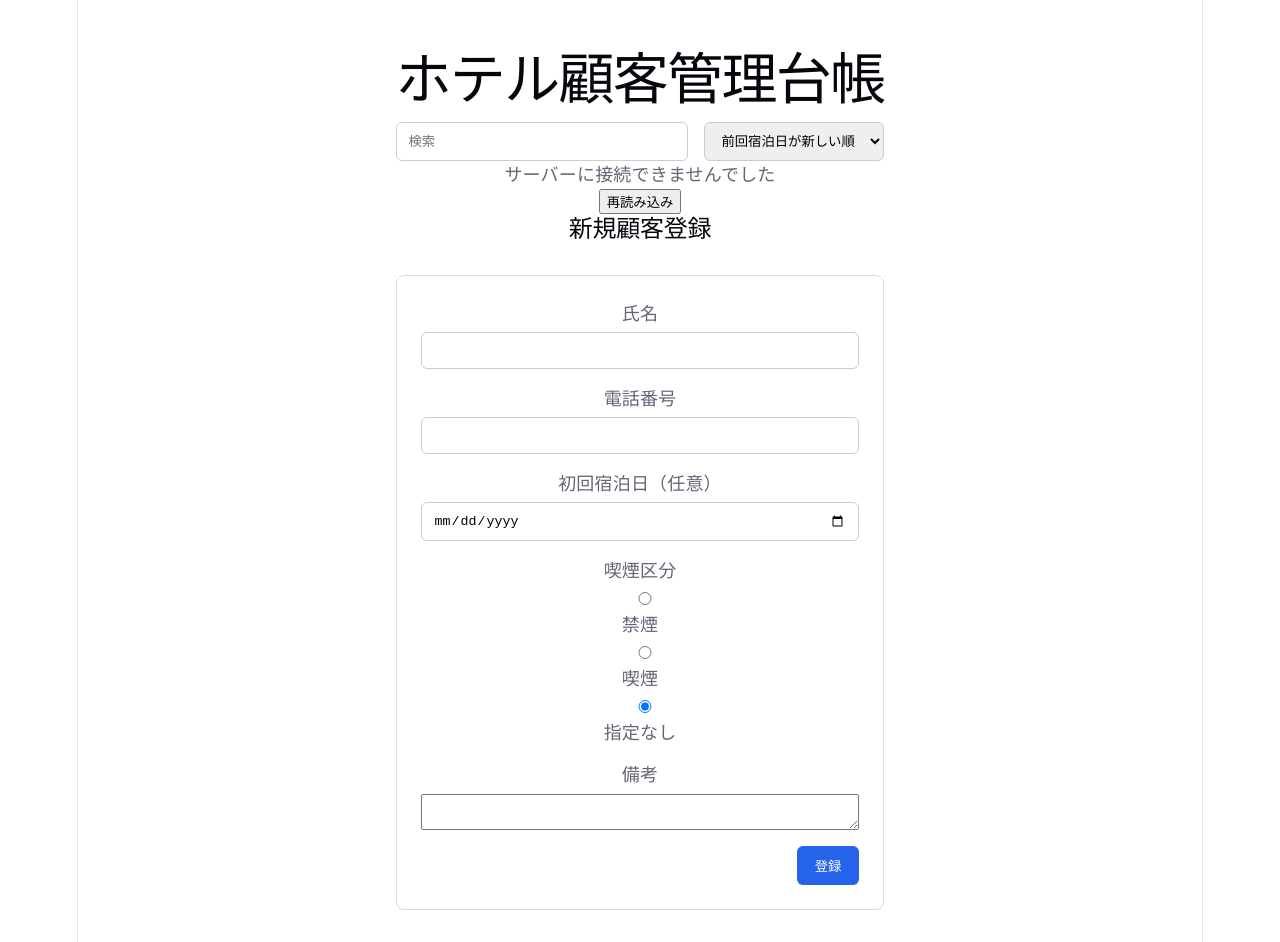
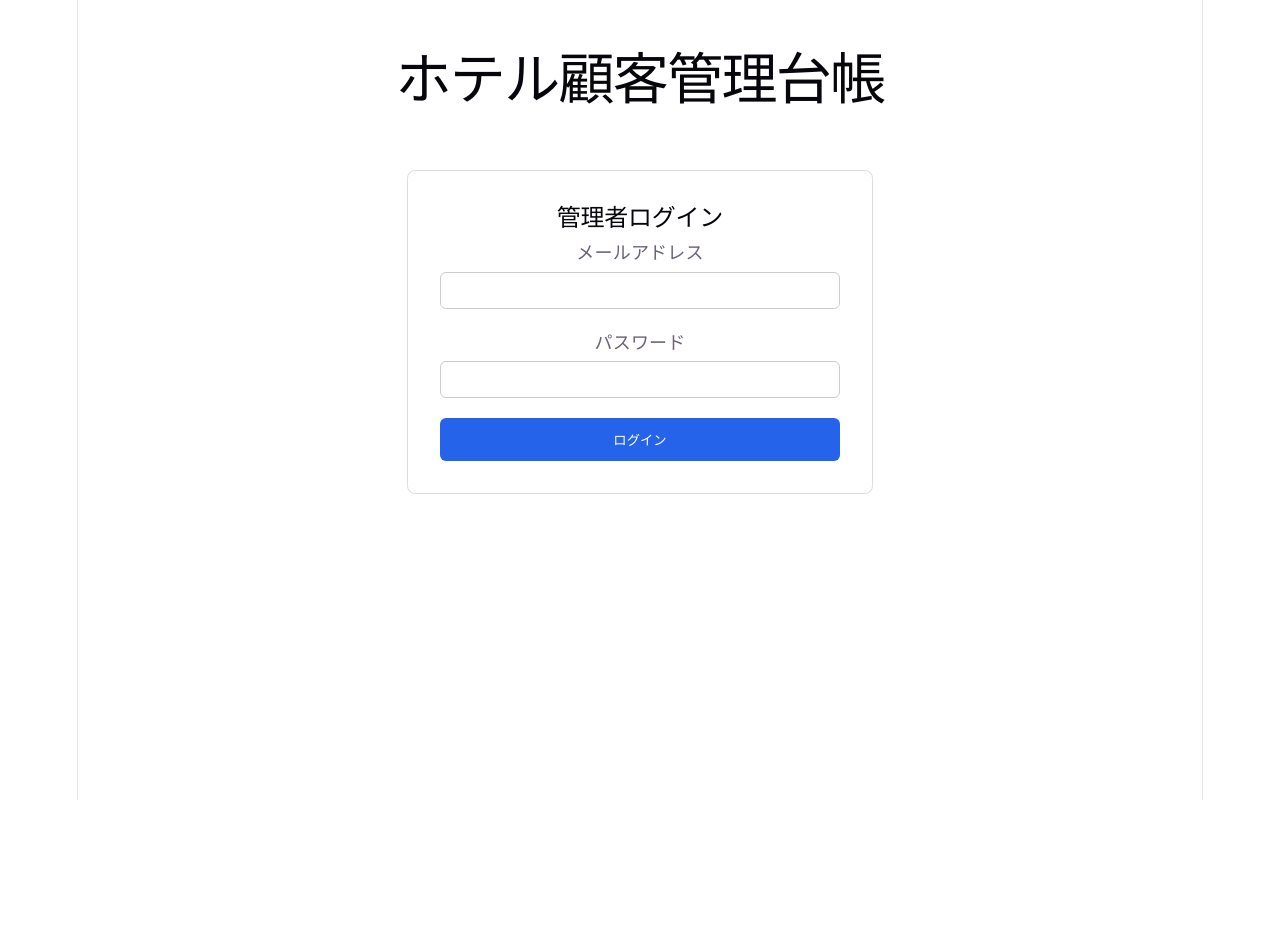
Before and after one commit to yamaharuworks-sudo/hotel-customer-management, a Vue app: page / in a window 1280 px wide. After the commit the page ends 800 px from the top, so only its background shows below. Built offline with nearby package versions, Linux system fonts and the light colour scheme; no server answers.

Commit message:
feat: add frontend authentication and login rate limit

```diff
--- a/src/App.vue
+++ b/src/App.vue
@@ -1,9 +1,10 @@
 <script setup>
-import {ref, computed} from "vue";
+import {ref, computed, onMounted} from "vue";
 import CustomerList from './components/CustomerList.vue'
 import CustomerForm from "./components/CustomerForm.vue";
 import { useCustomers } from "./composables/useCustomers.js";
 import StayHistory from "./components/StayHistory.vue";
+import LoginForm from "./components/LoginForm.vue";
 
 const newName = ref("");
 const newPhone = ref("");
@@ -36,6 +37,16 @@ const historyCustomerId = ref(null);
 const isSubmitting = ref(false); //　顧客登録中
 const isStaySubmitting = ref(false);
 
+// ログイン認証用
+const loginEmail = ref("");
+const loginPassword = ref("");
+const loginError = ref("");
+const isLoggingIn = ref(false);
+
+// 認証状態
+const currentAdmin = ref(null);
+const isCheckingAuth = ref(true);
+
 const {customers,
         fetchCustomers,
         fetchCustomerError,
@@ -47,6 +58,104 @@ const {customers,
         deleteStay,
         addStay
       } = useCustomers();
+
+const API_BASE_URL = import.meta.env.VITE_API_BASE_URL;
+
+async function checkAuth() {
+  isCheckingAuth.value = true;
+
+  try {
+    const response = await fetch(`${API_BASE_URL}/me`, {
+      credentials: "include"
+    });
+    if (response.ok) {
+      currentAdmin.value = await response.json();
+    } else {
+      currentAdmin.value = null;
+    }
+  } catch (error) {
+    console.log("認証確認エラー:", error);
+    currentAdmin.value = null;
+  } finally {
+    isCheckingAuth.value = false;
+  }
+}
+
+async function handleLogin() {
+  if (isLoggingIn.value) return;
+  isLoggingIn.value = true;
+  loginError.value = "";
+
+  try {
+    const response = await fetch(`${API_BASE_URL}/login`, {
+      method: "POST",
+      headers: {
+        "Content-Type": "application/json"
+      },
+      credentials: "include",
+      body: JSON.stringify({
+        email: loginEmail.value,
+        password: loginPassword.value
+      })
+    });
+
+    if (!response.ok) {
+      if (response.status === 401) {
+        loginError.value = "メールアドレスまたはパスワードが正しくありません";
+      } else if (response.status === 429) {
+        loginError.value = "ログイン試行回数が多すぎます。しばらく待ってから再試行してください";
+      } else {
+        loginError.value = "ログインできませんでした";
+      }
+
+        return;
+    }
+
+    loginPassword.value = "";
+
+    // Cookieを使ってログイン状態を確認
+    await checkAuth();
+
+    if (currentAdmin.value === null) {
+      loginEmail.value = "ログイン状態を確認できませんでした";
+    } else {
+      await fetchCustomers();
+    }
+  } catch (error) {
+    console.log("ログインエラー:", error);
+    loginError.value = "サーバーに接続できませんでした";
+  } finally {
+    isLoggingIn.value = false;
+  }
+}
+
+async function handleLogout() {
+  try {
+    const response = await fetch(`${API_BASE_URL}/logout`, {
+      method: "POST",
+      credentials: "include"
+    });
+
+    if (!response.ok) {
+      throw new Error("ログアウトに失敗しました");
+    }
+    currentAdmin.value = null;
+    loginEmail.value = "";
+    loginPassword.value = "";
+    loginError.value = "";
+
+    // 表示中の顧客データをクリア
+    customers.value = [];
+    stayHistory.value = [];
+    historyCustomerId.value = null;
+    stayCustomerId.value = null;
+
+    resetForm();
+  } catch (error) {
+    console.error("ログアウトエラー:", error);
+    window.alert("ログアウトできませんでした。もう一度お試しください。");
+  }
+}
 
 
 function startEdit(customer) {
@@ -235,6 +344,9 @@ async function handleStaySubmit(customerId, stayData) {
 
 }
 
+onMounted(() => {
+  checkAuth();
+});
 
 </script>
 
@@ -243,6 +355,22 @@ async function handleStaySubmit(customerId, stayData) {
 <template>
   <main class="container">
     <h1>ホテル顧客管理台帳</h1>
+
+    <p v-if="isCheckingAuth">ログイン状態を確認中...</p>
+
+    <LoginForm
+      v-else-if="currentAdmin === null"
+      :email="loginEmail"
+      :password="loginPassword"
+      :is-logged-in="isLoggingIn"
+      :login-error="loginError"
+      @update-email="loginEmail = $event"
+      @update-password="loginPassword = $event"
+      @submit="handleLogin"
+    />
+
+    <div v-else>
+      <button type="button" @click="handleLogout">ログアウト</button>
       <div class="controls">
         <input class="search-input"
           v-model="searchQuery"
@@ -302,7 +430,7 @@ async function handleStaySubmit(customerId, stayData) {
         :first-stay-date="firstStayDate"
         @update-name="newName=$event"
         @update-phone="newPhone=$event"
-    @update-first-stay-date="firstStayDate=$event;console.log('更新後のfirstStayDate:', firstStayDate)"
+        @update-first-stay-date="firstStayDate=$event"
         @submit="handleSubmit"
         @clear-name-error="nameError=''"
         @clear-phone-error="phoneError=''"
@@ -311,6 +439,8 @@ async function handleStaySubmit(customerId, stayData) {
         @update-notes="notes = $event"
 
         />
+
+    </div>
     </main>
     <p v-if="submitError">{{ submitError }}</p>
 </template>
--- /dev/null
+++ b/src/components/LoginForm.vue
@@ -0,0 +1,90 @@
+<script setup>
+
+defineProps({
+    email: String,
+    password: String,
+    isLoggedIn: Boolean,
+    loginError: String
+});
+
+const emit = defineEmits([
+    "update-email",
+    "update-password",
+    "submit"
+]);
+
+</script>
+
+<template>
+
+    <form class="login-form" @submit.prevent="emit('submit')">
+        <h2>管理者ログイン</h2>
+
+        <div class="form-group">
+            <label for="email">メールアドレス</label>
+            <input id="email" type="email" autocomplete="username"
+                :value="email"
+                @input="emit('update-email', $event.target.value)"
+                required
+            >
+        </div>
+
+        <div class="form-group">
+            <label for="password">パスワード</label>
+            <input
+                id="password"
+                type="password"
+                autocomplete="current-password"
+                :value="password"
+                @input="emit('update-password', $event.target.value)"
+                required
+            >
+        </div>
+
+        <p v-if="loginError" class="error-message">{{ loginError }}</p>
+        <button type="submit" :disabled="isLoggedIn"> {{ isLoggedIn ? "ログイン中..." : "ログイン" }}</button>
+    </form>
+
+</template>
+
+<style scoped>
+.login-form {
+    max-width: 400px;
+    margin: 80px auto;
+    padding: 32px;
+    border: 1px solid #ddd;
+    border-radius: 8px;
+}
+.form-group {
+    display: flex;
+    flex-direction: column;
+    gap: 6px;
+    margin-bottom: 20px;
+}
+
+.form-group input {
+    padding: 10px 12px;
+    border: 1px solid #ccc;
+    border-radius: 6px;
+}
+
+button {
+    width: 100%;
+    padding: 12px;
+    background: #2563eb;
+    color: white;
+    border: none;
+    border-radius: 6px;
+    cursor: pointer;
+}
+
+button:disabled {
+    opacity: 0.6;
+    cursor: not-allowed;
+}
+
+.error-message {
+    color: #dc2626;
+    font-size: 14px;
+}
+</style>
--- a/src/composables/useCustomers.js
+++ b/src/composables/useCustomers.js
@@ -12,7 +12,9 @@ const API_BASE_URL = import.meta.env.VITE_API_BASE_URL;
             try {
                 fetchCustomerError.value = "";
                 isLoadingCustomers .value = true;
-                const response = await fetch(`${API_BASE_URL}/customers`);
+                const response = await fetch(`${API_BASE_URL}/customers`, {
+                    credentials: "include"
+                });
                 if (response.ok) {
                     const data = await response.json();
                     customers.value = data.map((customer) => ({
@@ -53,6 +55,7 @@ const API_BASE_URL = import.meta.env.VITE_API_BASE_URL;
                 headers: {
                     "Content-Type": "application/json"
                 },
+                credentials: "include",
                 body: JSON.stringify({
                     name: customerData.name,
                     phone: customerData.phone,
@@ -91,7 +94,8 @@ const API_BASE_URL = import.meta.env.VITE_API_BASE_URL;
     async function deleteCustomer(id) {
         try {
             const response = await fetch(`${API_BASE_URL}/customers/${id}`, {
-                method: "DELETE"
+                method: "DELETE",
+                credentials: "include"
             })
             if (response.ok) {
                 await fetchCustomers();
@@ -120,7 +124,8 @@ const API_BASE_URL = import.meta.env.VITE_API_BASE_URL;
     async function deleteStay(stayId) {
         try {
             const response = await fetch(`${API_BASE_URL}/stays/${stayId}`, {
-            method: "DELETE"
+            method: "DELETE",
+            credentials: "include"
             })
             if (response.ok) {
                 await fetchCustomers();
@@ -156,6 +161,7 @@ const API_BASE_URL = import.meta.env.VITE_API_BASE_URL;
                 headers: {
                     "Content-Type": "application/json"
                 },
+                credentials: "include",
                 body: JSON.stringify({
                     name: customerData.name,
                     phone: customerData.phone,
@@ -194,6 +200,7 @@ const API_BASE_URL = import.meta.env.VITE_API_BASE_URL;
                 headers: {
                     "Content-Type": "application/json"
                 },
+                credentials: "include",
                 body: JSON.stringify({
                     stay_date: stayData.stayDate,
                     notes: stayData.notes
@@ -227,7 +234,9 @@ const API_BASE_URL = import.meta.env.VITE_API_BASE_URL;
 
     async function fetchStays(customerId) {
         try {
-            const response = await fetch(`${API_BASE_URL}/customers/${customerId}/stays`);
+            const response = await fetch(`${API_BASE_URL}/customers/${customerId}/stays`,{
+                credentials: "include"
+            });
 
             if (response.ok) {
                 const data = await response.json();
```
Also changed, not shown: 2 other files (tests, documents, lock files or other folders). Lines whose indentation alone changed are shown as unchanged.
